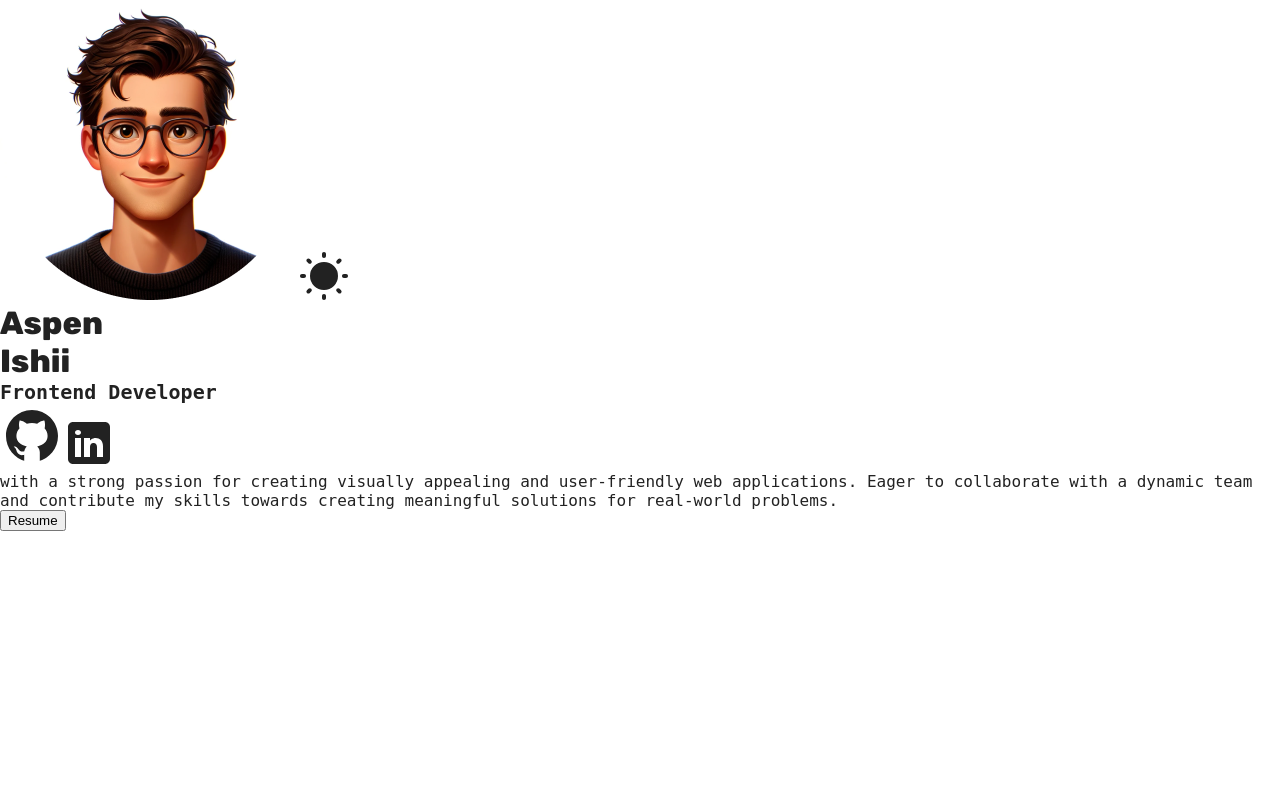
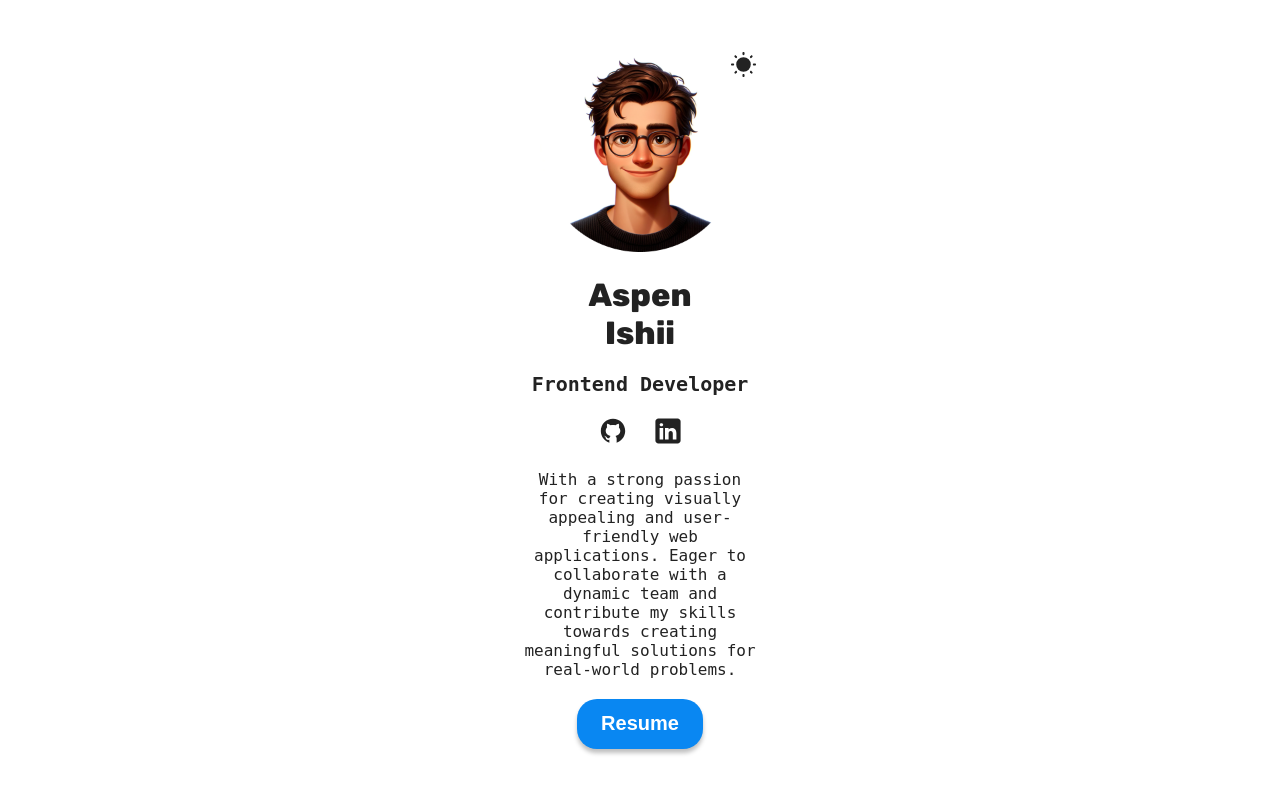
Before and after one commit to Aspen-Ishii/Portfolio-, a React (Vite) app: page / in a window 1280 px wide. Shown: the top 794 px of the page. Built offline with nearby package versions, Linux system fonts and the light colour scheme.

Commit message:
Add style to Hero section

```diff
--- a/index.html
+++ b/index.html
@@ -4,9 +4,11 @@
     <meta charset="UTF-8" />
     <link rel="icon" type="image/svg+xml" href="/favicon.ico" />
     <meta name="viewport" content="width=device-width, initial-scale=1.0" />
-    <link rel="preconnect" href="https://fonts.googleapis.com">
-    <link rel="preconnect" href="https://fonts.gstatic.com" crossorigin>
-    <link href="https://fonts.googleapis.com/css2?family=Roboto+Mono:ital,wght@0,100..700;1,100..700&family=Rubik:wght@800&display=swap" rel="stylesheet">
+    <link rel="preconnect" href="https://fonts.googleapis.com" />
+    <link rel="preconnect" href="https://fonts.gstatic.com" crossorigin />
+    <link
+      href="https://fonts.googleapis.com/css2?family=Roboto+Mono:wght@100..700&family=Rubik:wght@800&display=swap"
+      rel="stylesheet" />
     <title>Portfolio</title>
   </head>
   <body>
--- a/src/sections/Hero/Hero.jsx
+++ b/src/sections/Hero/Hero.jsx
@@ -25,6 +25,7 @@ function Hero() {
         alt="Profile picture of Aspen Ishii"
         />
         <img
+        className={styles.colorMode}
         src={themeIcon}
         alt="light/dark mode icon"
         onClick={toggleTheme}
@@ -45,8 +46,8 @@ function Hero() {
             <img src={LinkedinIcon} alt="Linkedin Icon"/>
             </a>
         </span>
-        <p>
-            with a strong passion for creating visually appealing and user-friendly
+        <p className={styles.description}>
+            With a strong passion for creating visually appealing and user-friendly
             web applications. Eager to collaborate with a dynamic team and
             contribute my skills towards creating meaningful solutions for real-world
             problems.
--- a/src/sections/Hero/HeroStyles.module.css
+++ b/src/sections/Hero/HeroStyles.module.css
@@ -0,0 +1,78 @@
+.container {
+    display: flex;
+    flex-direction: column;
+    justify-content: center;
+    gap: 20px;
+    text-align: center;
+    height: 100dvh;
+    min-height: 500px;
+
+    .hero {
+      max-width: 200px;
+    }
+
+    span {
+      display: flex;
+      gap: 25px;
+      justify-content: center;
+
+      a {
+        margin: 0;
+
+        img {
+          width: 30px;
+        }
+      }
+    }
+
+    a {
+      width: fit-content;
+      align-self: center;
+    }
+
+    button {
+      background-color: var(--btn-color);
+      color: var(--btn-text-color);
+      border: none;
+      border-radius: 20px;
+      width: 126px;
+      height: 50px;
+      font-size: 20px;
+      font-weight: bold;
+      box-shadow: 0 4px 4px rgba(0, 0, 0, 0.25);
+      transition: box-shadow 200ms ease-in-out, transform 200ms ease-in-out;
+    }
+
+    button:hover {
+      transform: scale(1.05);
+    }
+
+    button:active {
+      transform: translateY(2px);
+      box-shadow: 0 2px 2px rgba(0, 0, 0, 0.25);
+    }
+  }
+
+  .colorModeContainer {
+    position: relative;
+  }
+
+  .colorMode {
+    position: absolute;
+    right: 0;
+    width: 25px;
+  }
+
+  .colorMode:hover {
+    cursor: pointer;
+  }
+
+  .description {
+    max-width: 24ch;
+  }
+
+  .info {
+    display: flex;
+    flex-direction: column;
+    gap: 20px;
+  }
```
